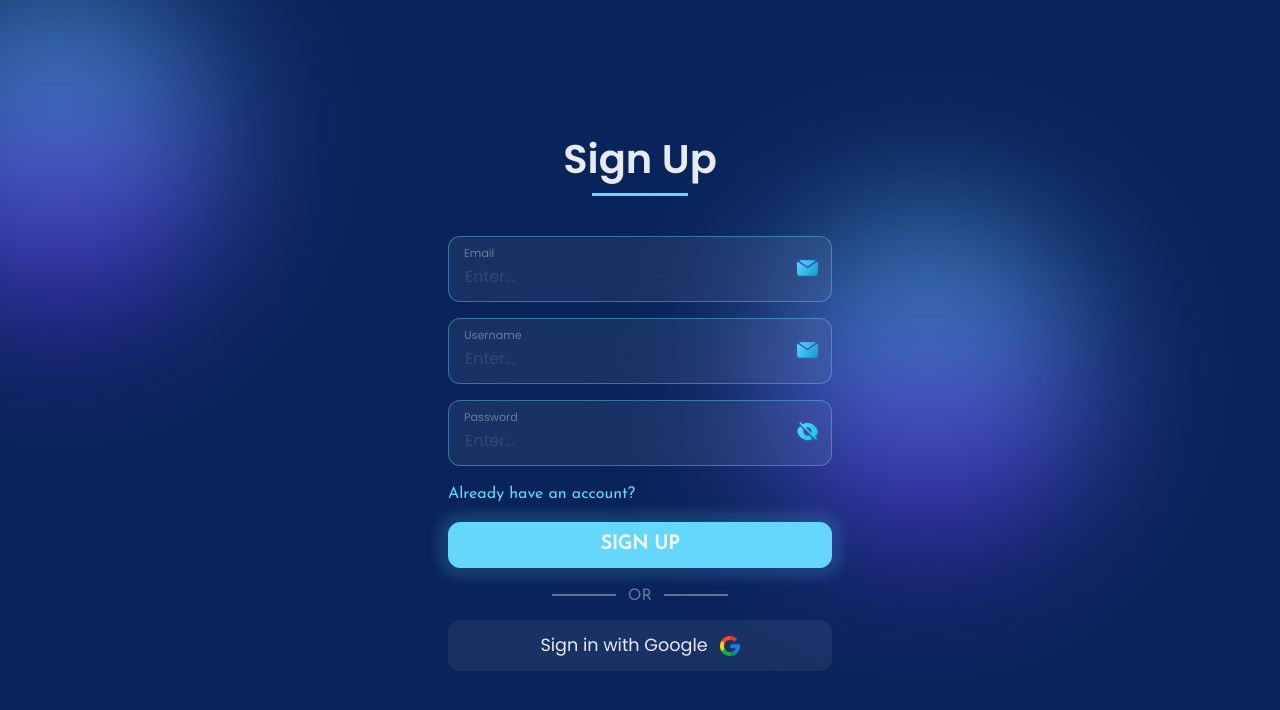
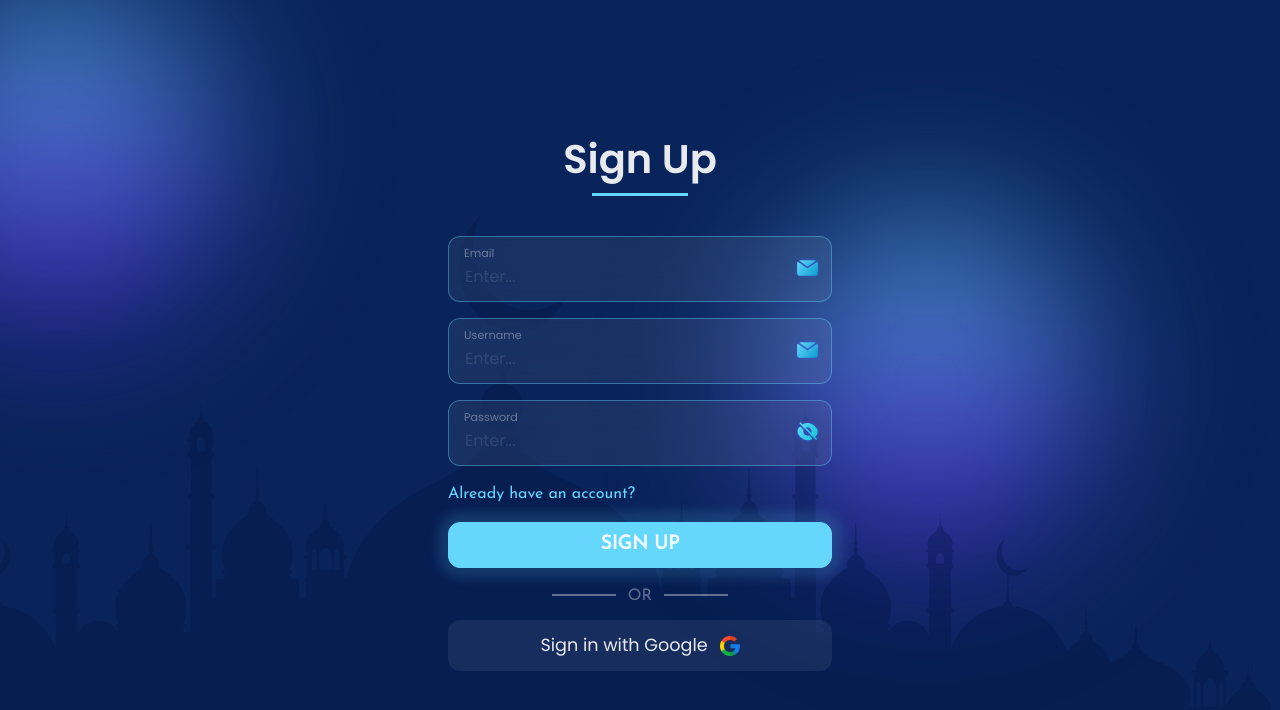
Before and after one commit to GamalSamadov/ixlos-client, a Next.js app: page /account/create in a window 1280 px wide. Shown: the top 710 px of the page. Built offline with nearby package versions, Linux system fonts and the light colour scheme; no server answers.

Commit message:
Background image added

```diff
--- a/src/app/account/Auth.module.scss
+++ b/src/app/account/Auth.module.scss
@@ -1,3 +1,3 @@
 .auth-wrapper {
-  @apply flex h-screen justify-center items-center;
+  @apply flex h-screen justify-center items-center px-4;
 }
--- a/src/components/screens/auth/forms/AuthForm.module.scss
+++ b/src/components/screens/auth/forms/AuthForm.module.scss
@@ -18,8 +18,8 @@
 .input {
   @apply border-[0.7px] border-sky_blue-light_border rounded-xl px-4 pb-3 pt-7 w-full bg-gray-blur;
 
-  -webkit-backdrop-filter: blur(30px);
-  backdrop-filter: blur(30px);
+  -webkit-backdrop-filter: blur(20px);
+  backdrop-filter: blur(20px);
 
   &:-webkit-autofill,
   &:-webkit-autofill:hover,
--- a/src/components/ui/backgrounds/MosqueBackground/MosqueBackground.module.scss
+++ b/src/components/ui/backgrounds/MosqueBackground/MosqueBackground.module.scss
@@ -1,3 +1,4 @@
 .bg-mosque {
-  @apply bg-cover bg-center bg-no-repeat;
+  @apply bg-cover bg-center bg-no-repeat absolute bottom-0;
+  z-index: -9;
 }
--- a/src/components/ui/backgrounds/MosqueBackground/MosqueBackground.tsx
+++ b/src/components/ui/backgrounds/MosqueBackground/MosqueBackground.tsx
@@ -1,10 +1,19 @@
+import Image from 'next/image'
 import { PropsWithChildren } from 'react'
+
 import styles from './MosqueBackground.module.scss'
 
 export const MosqueBackground = ({ children }: PropsWithChildren) => {
   return (
     <>
-      <div className={styles['bg-mosque']}></div>
+      <div className={styles['bg-mosque']}>
+        <Image
+          src="/assets/vectors/mosque-3.svg"
+          width={1500}
+          height={1500}
+          alt="mosque"
+        />
+      </div>
 
       {children}
     </>
```
